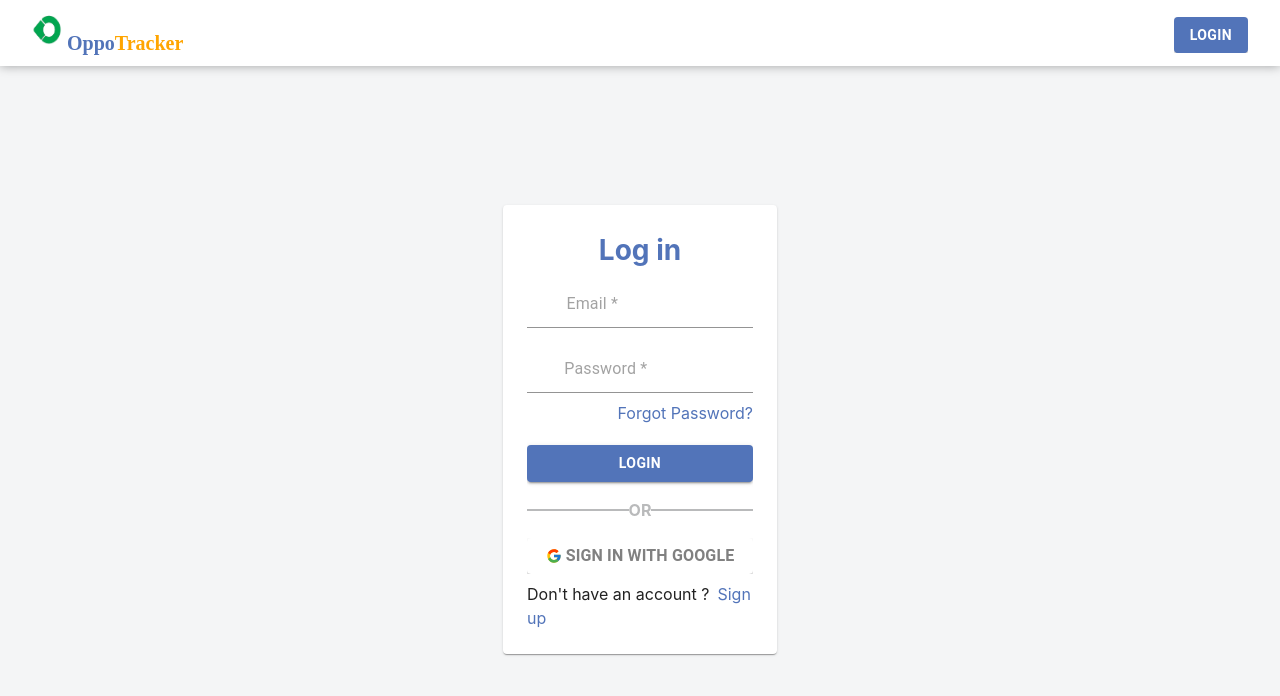
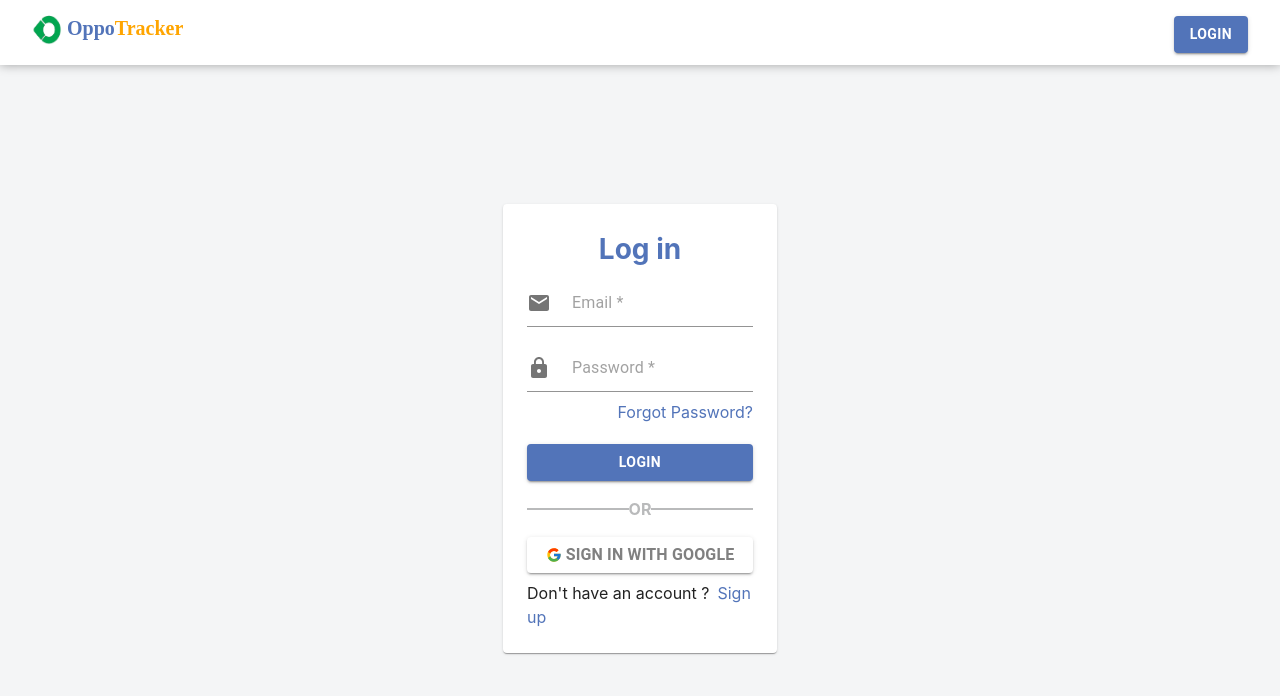
Before and after one commit to SrishJais/OppoTracker, a React (Create React App) app: page /login in a window 1280 px wide. Shown: the top 696 px of the page. Built offline with nearby package versions, Linux system fonts and the light colour scheme; no server answers.

Commit message:
Update App.css

```diff
--- a/src/App.css
+++ b/src/App.css
@@ -1,7 +1,6 @@
 * {
   margin: 0;
   padding: 0;
-  overflow-x: hidden;
 }
 html {
   scroll-behavior: smooth;
```
